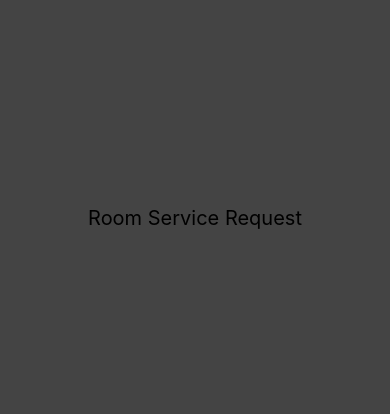
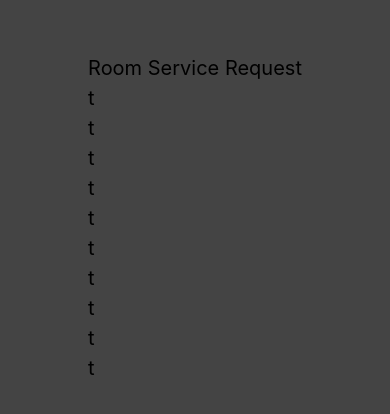
Before and after one commit to Bednaz98/SafariSolaceResortsHelper, a React Native app: screen / in a window 390 px wide. Shown: the part 204-618 px from the top of the page. Built offline with nearby package versions, Linux system fonts and the light colour scheme.

Commit message:
flatlist corrected

```diff
--- a/App.tsx
+++ b/App.tsx
@@ -10,7 +10,7 @@ import { themeContext, ThemeContextInterface } from './SafariSolaceStyleTools/th
 export default function App() {
 
   const [theme, setTheme] = useState(Theme.default);
-  const [pageIndex, setPageIndex] = useState(1);
+  const [pageIndex, setPageIndex] = useState(7);
 
   const initContext:AppContextInterface = {
 
@@ -29,7 +29,7 @@ export default function App() {
       case    /*problem*/         5:{return (<> <BasicText text={'Testing'}/> </>)}
       //================================================================================================
       case    /*kris*/            6:{return (<> <BasicText text={'kris'}/>    </>)}
-      case    /*john*/            7:{return (<> <BasicText text={'john'}/>    </>)}
+      case    /*john*/            7:{return (<> <RoomService/> </>)}
       case    /*brandon*/         8:{return (<> <BasicText text={'brandon'}/> </>)}
       case    /*josh*/            9:{return (<> <BasicText text={'josh'}/>    </>)}
       default                      :{return (<> <BasicText text={'Testing'}/> </>)}
--- a/Components/pages/room-service.tsx
+++ b/Components/pages/room-service.tsx
@@ -11,9 +11,9 @@ export default function RoomService(){
     const dummyArray:any[] = []
     const [data, setData] = useState(dummyArray);
 
-    useEffect(() => {
-        Testing
-      return () => {}}, [])
+   useEffect(()=>{
+        Testing();
+   },[])
 
       function Testing(){
         let testStack:any[] =[]
```
